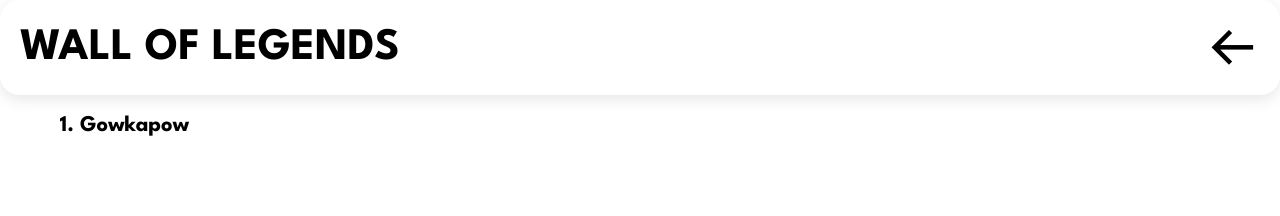
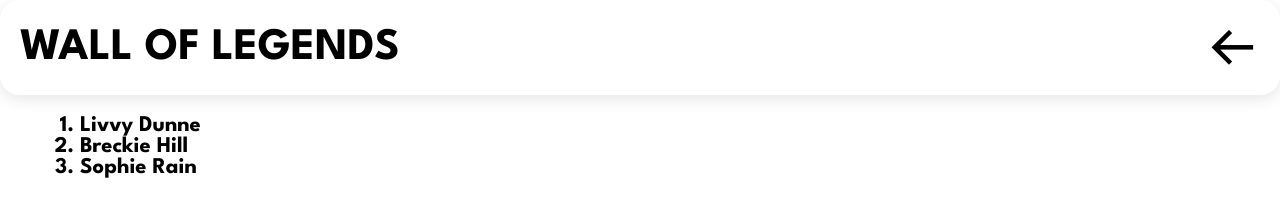
Before and after one commit to baconatorr/WordPyra-App, a plain HTML site: page wall-of-supporters/wall.html in a window 1280 px wide. Shown: the top 216 px of the page. Drawn offline with nearby package versions, Linux system fonts and the light colour scheme; a web font is replaced by a local one.

Commit message:
add scrol

```diff
--- a/game/game.css
+++ b/game/game.css
@@ -8,7 +8,8 @@ body{
   justify-content: center;
   font-family: "League Spartan", Arial, Helvetica, sans-serif;
   border: 0 !important;
-  overflow: hidden !important;
+  overflow-x: hidden !important;
+  overflow-y: scroll !important;
   height: 100%;
   touch-action: none;
 }
--- a/wall-of-supporters/wall.html
+++ b/wall-of-supporters/wall.html
@@ -31,7 +31,9 @@
 
   <div class="list">
     <ol>
-      <li>Gowkapow</li>
+      <li>Livvy Dunne</li>
+      <li>Breckie Hill</li>
+      <li>Sophie Rain</li>
     </ol>
   </div>
 
```
